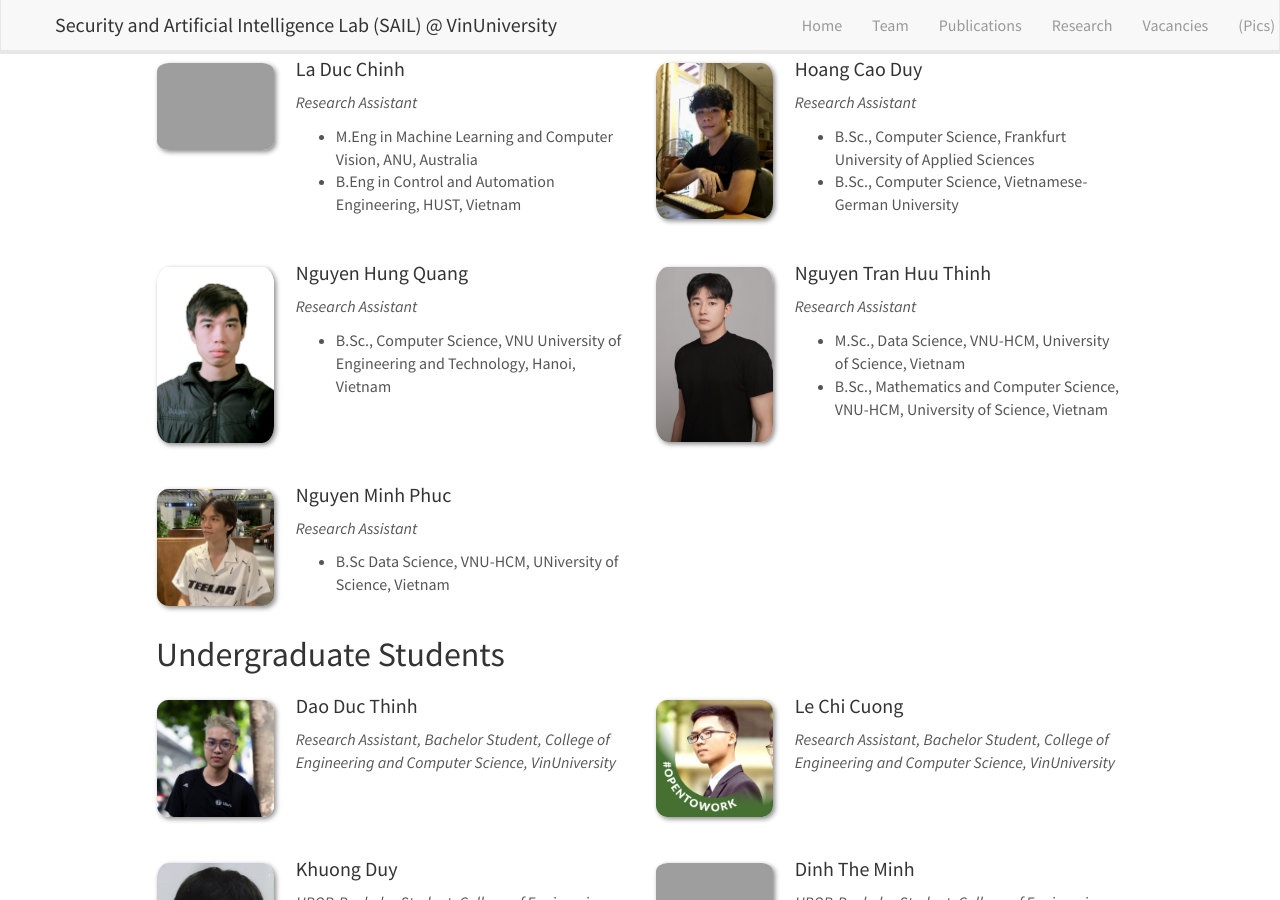
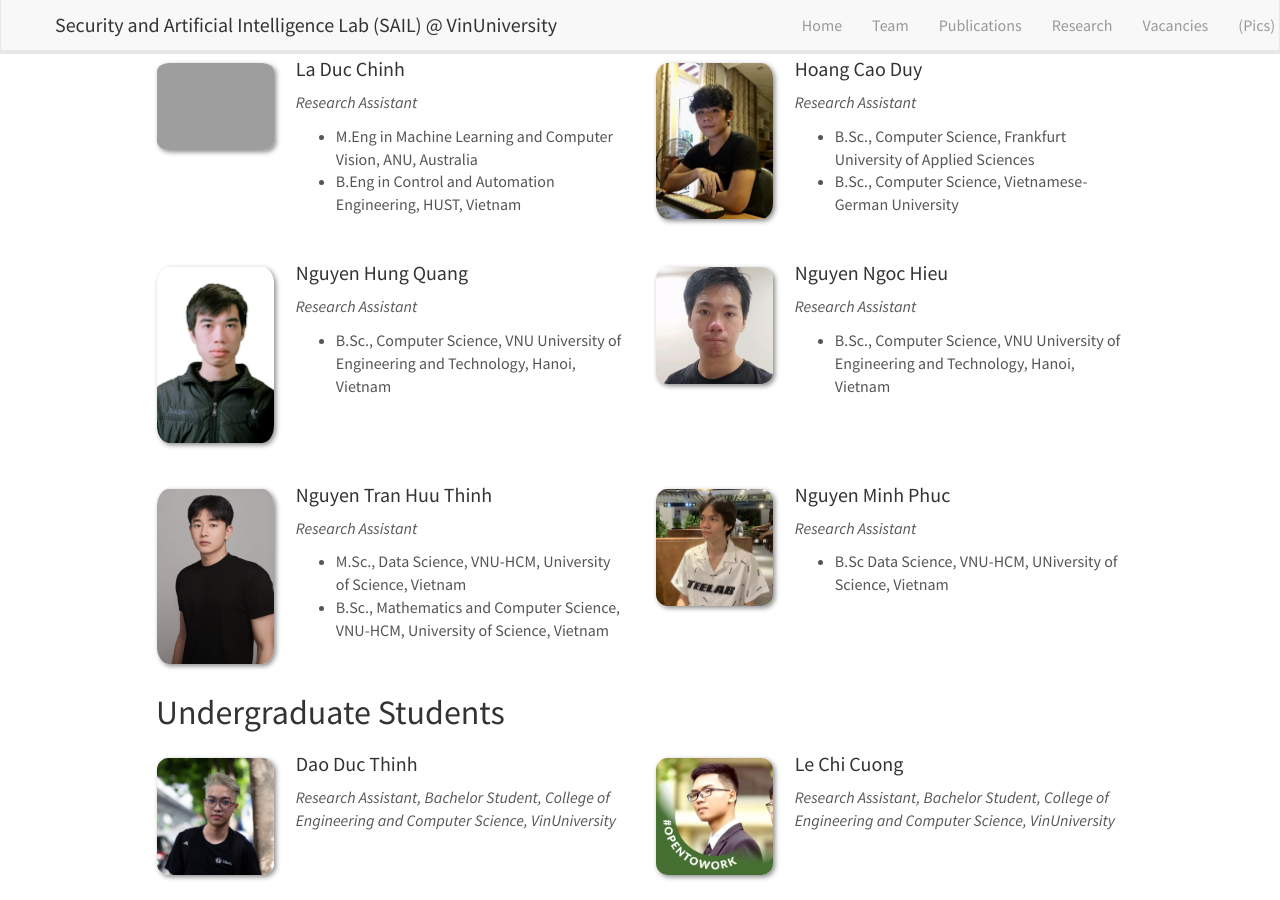
Before and after one commit to sail-research/sail-web, a Jekyll site: the page built from _pages/team.md, in a window 1280 px wide and 900 px high, scrolled down 802 px. Built offline with Jekyll 4.4.1, drawn with Linux system fonts in a browser that asks for light colours; nearby versions of some CDN libraries.

Commit message:
add hieu profile

```diff
--- a/_data/full_time_ra.yml
+++ b/_data/full_time_ra.yml
@@ -22,6 +22,13 @@
   number_educ: 1
   education1: B.Sc., Computer Science, VNU University of Engineering and Technology, Hanoi, Vietnam
 
+- name: Nguyen Ngoc Hieu
+  photo: hieu.nn.jpeg
+  info: Research Assistant
+  email: hieu.nn@vinuni.edu.vn
+  number_educ: 1
+  education1: B.Sc., Computer Science, VNU University of Engineering and Technology, Hanoi, Vietnam
+
 
 - name: Nguyen Tran Huu Thinh
   photo: thinh.nth.jpg
--- a/firebase.json
+++ b/firebase.json
@@ -12,5 +12,8 @@
         "destination": "/index.html"
       }
     ]
+  },
+  "database": {
+    "rules": "database.rules.json"
   }
 }
```
Also changed, not shown: images/teampic/hieu.nn.jpeg (added), 1 other file.
